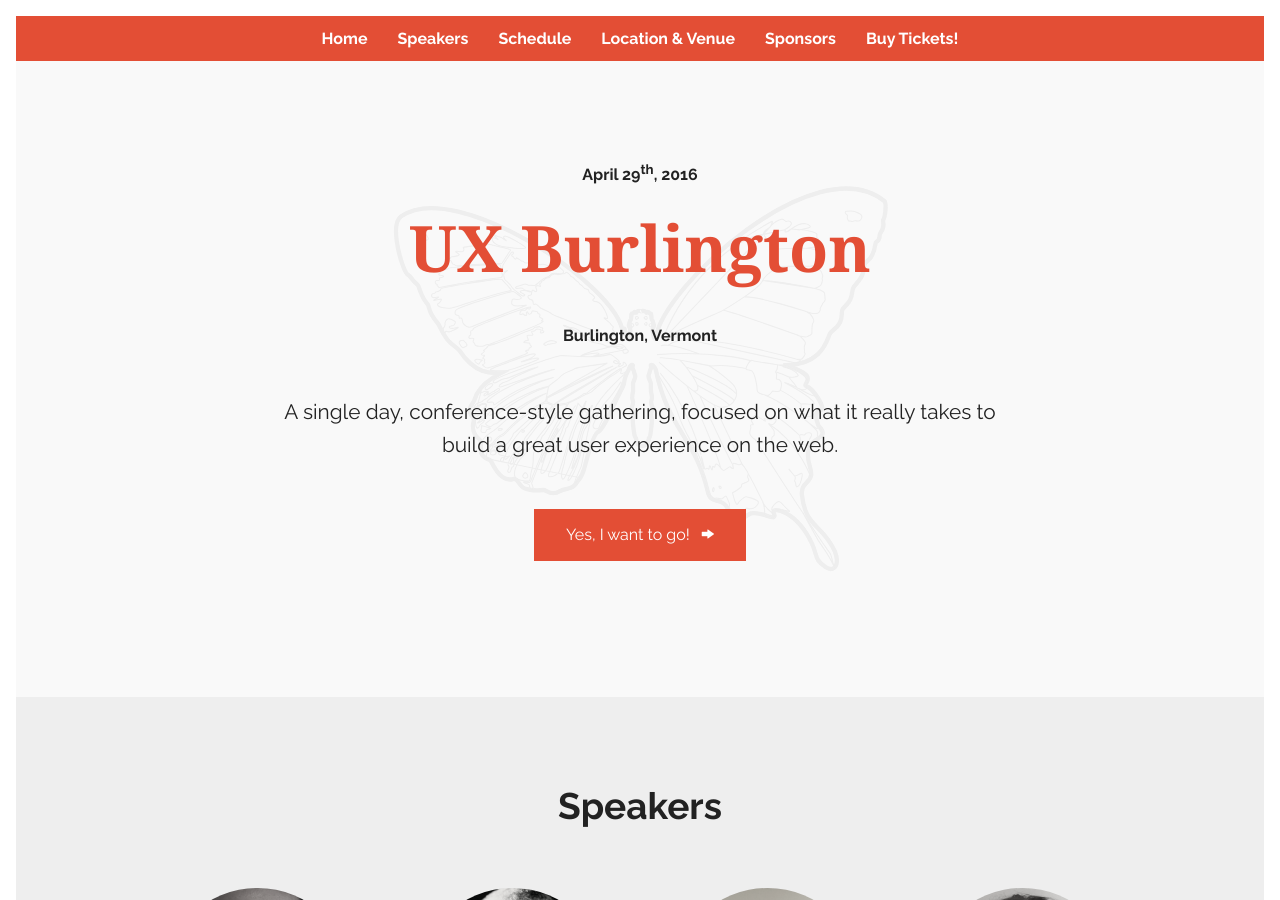
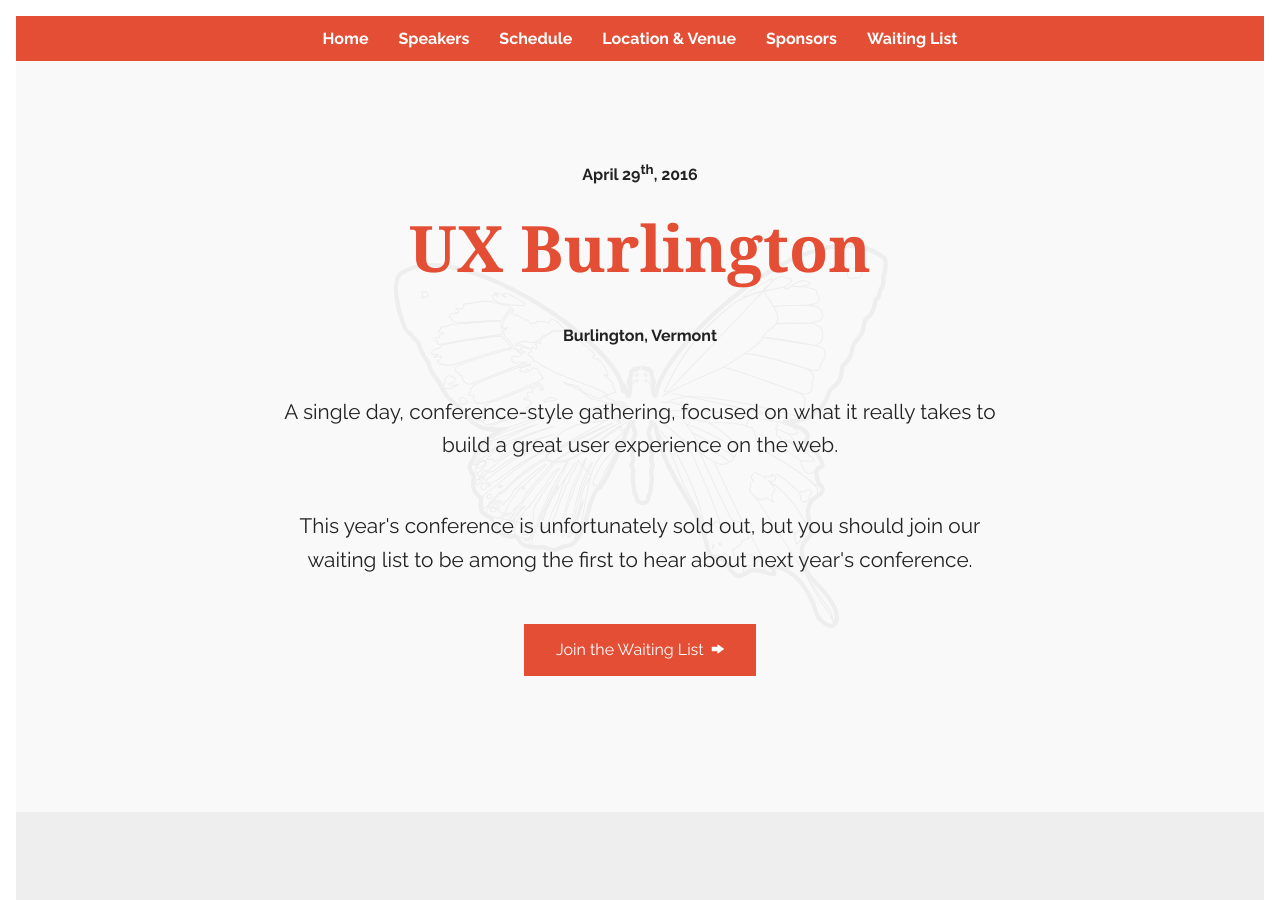
Before and after one commit to AgilionApps/ux-burlington-2017, a Jekyll site: the page built from index.html, in a window 1280 px wide and 900 px high. Built offline with Jekyll 4.4.1, drawn with Linux system fonts in a browser that asks for light colours; some web fonts are replaced; comment, search, counter and statistics services are not loaded.

Commit message:
Adds note about conference being sold out

```diff
--- a/_includes/global-nav.html
+++ b/_includes/global-nav.html
@@ -16,7 +16,7 @@
       <li><a href='/schedule'>Schedule</a></li>
       <li><a href='/location'>Location &amp; Venue</a></li>
       <li><a href='/sponsors'>Sponsors</a></li>
-      <li><a href='https://ti.to/ux-burlington/2016'>Buy Tickets!</a></li>
+      <li><a href='https://ti.to/ux-burlington/2016'>Waiting List</a></li>
     </ul>
   </section>
 </nav>
--- a/index.html
+++ b/index.html
@@ -15,7 +15,11 @@ meta_keywords:
     </p>
 
     <p>
-      <a href='https://ti.to/ux-burlington/2016' class='button' target='_blank'>Yes, I want to go! <i class='fi-arrow-right'></i></a>
+      This year's conference is unfortunately sold out, but you should join our waiting list to be among the first to hear about next year's conference.
+    </p>
+
+    <p>
+      <a href='https://ti.to/ux-burlington/2016' class='button' target='_blank'>Join the Waiting List<i class='fi-arrow-right'></i></a>
     </p>
   </div>
 </section>
```
